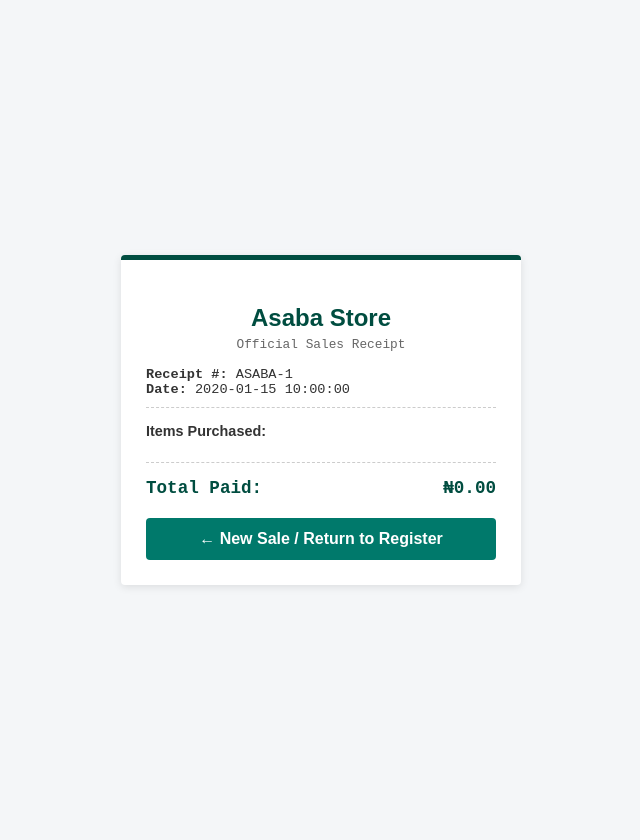
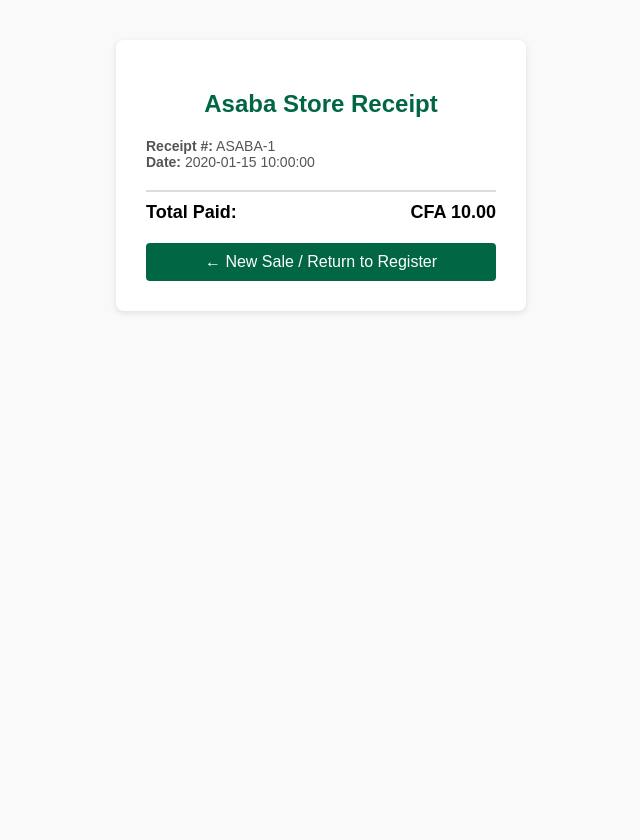
Before and after one commit to chifru19/asaba-inventory-pos, a Flask app: template app/templates/receipt.html in a window 1280 px wide. Shown: the whole page, without its empty margins (319-959 px from the left). After the commit the page ends 313 px from the top, so only its background shows below. Run offline with Flask 3, Linux system fonts and the light colour scheme; the template is opened without the code that fills it: values that come from a table or form of the project are taken from there, others are empty; tables that the repository leaves empty hold one stand-in row (values such as "Sample post").

Commit message:
fix(pos): resolve checkout sale creation and update receipt template to use total_amount and CFA

```diff
--- a/app/templates/receipt.html
+++ b/app/templates/receipt.html
@@ -2,41 +2,28 @@
 <html lang="en">
 <head>
     <meta charset="UTF-8">
-    <meta name="viewport" content="width=device-width, initial-scale=1.0">
-    <title>Asaba POS - Sale Receipt</title>
+    <title>Sales Receipt</title>
     <style>
-        body { font-family: 'Courier New', Courier, monospace; margin: 0; padding: 20px; background: #f4f6f8; display: flex; justify-content: center; align-items: center; min-height: 100vh; color: #333; }
-        .receipt-card { background: #fff; padding: 25px; border-radius: 4px; box-shadow: 0 2px 8px rgba(0,0,0,0.1); width: 100%; max-width: 350px; text-align: center; border-top: 5px solid #004d40; }
-        h2 { color: #004d40; margin-bottom: 5px; font-family: Arial, sans-serif; }
-        .subtitle { font-size: 0.8rem; color: #666; margin-bottom: 15px; }
-        .receipt-info { text-align: left; font-size: 0.85rem; margin-bottom: 15px; border-bottom: 1px dashed #ccc; padding-bottom: 10px; }
-        .items-list { text-align: left; margin-bottom: 15px; font-size: 0.9rem; border-bottom: 1px dashed #ccc; padding-bottom: 15px; }
-        .item-row { margin-bottom: 8px; }
-        .total-row { display: flex; justify-content: space-between; font-weight: bold; font-size: 1.1rem; color: #004d40; margin-bottom: 20px; }
-        .btn { display: block; background: #00796b; color: white; text-decoration: none; padding: 12px; border-radius: 4px; font-weight: bold; font-family: Arial, sans-serif; }
-        .btn:hover { background: #004d40; }
+        body { font-family: Arial, sans-serif; margin: 40px; background-color: #f9f9f9; display: flex; justify-content: center; }
+        .receipt-card { background: #fff; padding: 30px; border-radius: 8px; box-shadow: 0 2px 6px rgba(0,0,0,0.1); width: 350px; }
+        h2 { text-align: center; color: #006644; margin-bottom: 20px; }
+        .receipt-info { margin-bottom: 20px; font-size: 14px; color: #555; }
+        .total-row { font-size: 18px; font-weight: bold; margin-top: 20px; border-top: 2px solid #ddd; padding-top: 10px; display: flex; justify-content: space-between; }
+        .btn { display: block; text-align: center; background-color: #006644; color: white; padding: 10px; text-decoration: none; border-radius: 4px; margin-top: 20px; }
+        .btn:hover { background-color: #004d33; }
     </style>
 </head>
 <body>
     <div class="receipt-card">
-        <h2>Asaba Store</h2>
-        <div class="subtitle">Official Sales Receipt</div>
-
+        <h2>Asaba Store Receipt</h2>
         <div class="receipt-info">
             <div><strong>Receipt #:</strong> ASABA-{{ sale.id }}</div>
-            <div><strong>Date:</strong> {{ sale.timestamp }}</div>
-        </div>
-
-        <div class="items-list">
-            <div style="font-weight: bold; margin-bottom: 8px; font-family: Arial, sans-serif;">Items Purchased:</div>
-            {% for item in sale.purchased_items %}
-            <div class="item-row">• {{ item }}</div>
-            {% endfor %}
+            <div><strong>Date:</strong> {{ sale.timestamp.strftime('%Y-%m-%d %H:%M:%S') if sale.timestamp else '' }}</div>
         </div>
 
         <div class="total-row">
             <span>Total Paid:</span>
-            <span>₦{{ "%.2f"|format(sale.total) }}</span>
+            <span>CFA {{ "%.2f"|format(sale.total_amount) }}</span>
         </div>
 
         <a href="/" class="btn">← New Sale / Return to Register</a>
```
Also changed, not shown: app/routes.py (+12 -3 lines).
